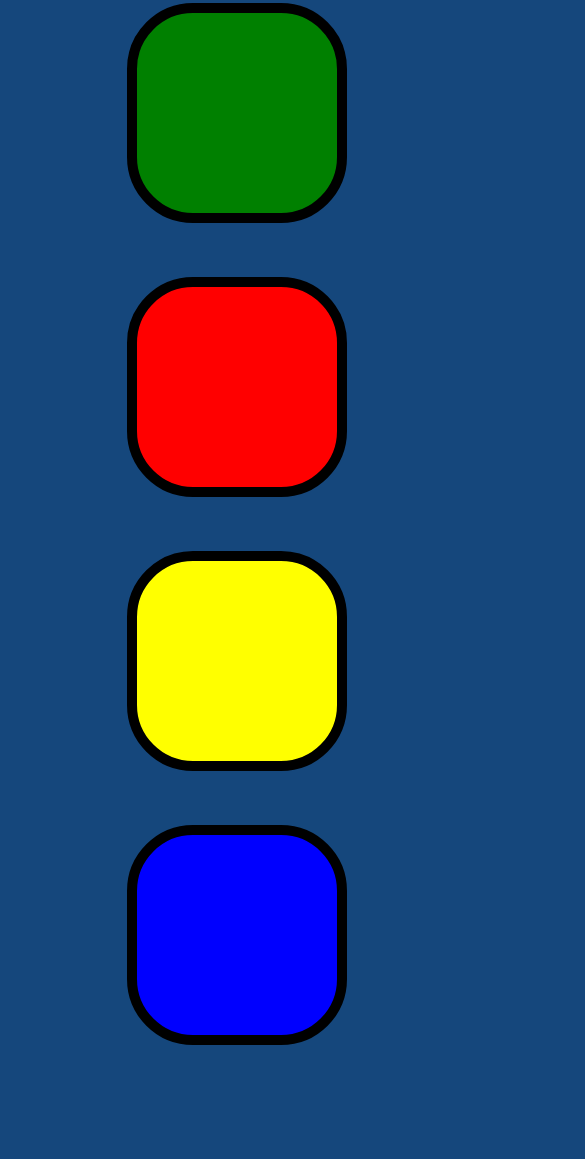
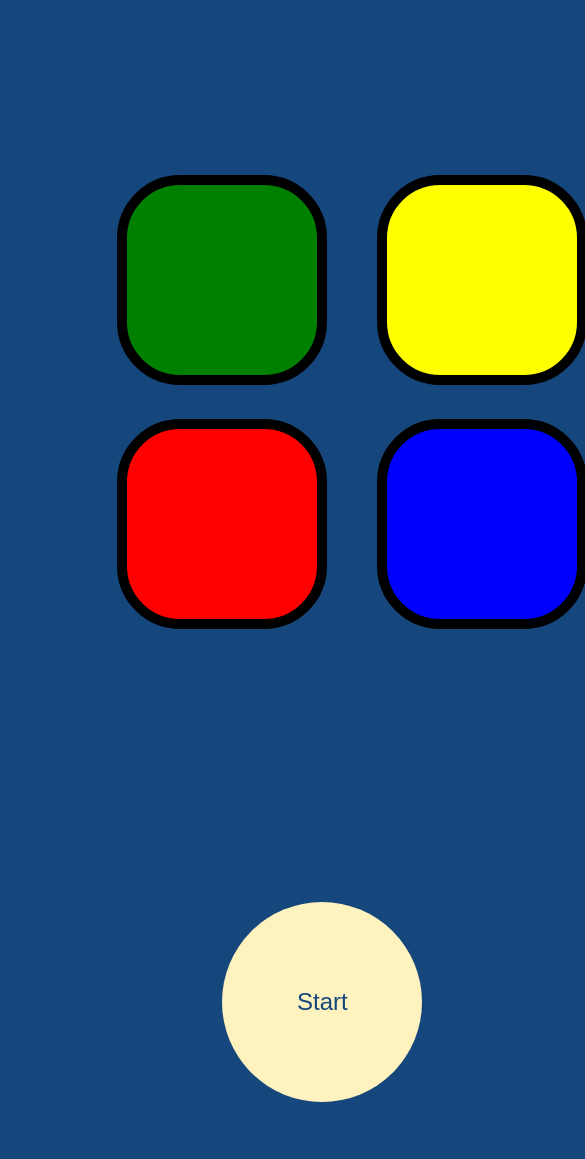
Before and after one commit to a-anvarbek/Simon-Game, a plain HTML site: page index.html in a window 390 px wide. Shown: the part 203-1362 px from the top of the page, 585 px wide, since content can reach past the window. Before the commit the page ends 1285 px from the top, so only its background shows below. Drawn offline with Linux system fonts and the light colour scheme.

Commit message:
Add resposive version

```diff
--- a/index.html
+++ b/index.html
@@ -21,9 +21,18 @@
 
       <div class="row">
         <div type="button" id="yellow" class="btn yellow"></div>
+
         <div type="button" id="blue" class="btn blue"></div>
       </div>
+
+      <div class="buttonStart" id="buttonStart">
+        <!-- <button>Start</button> -->
+      </div>
     </div>
+
+    <footer>
+      <p>&copy;2024 a-anvarbek</p>
+    </footer>
 
     <script src="script.js"></script>
   </body>
--- a/script.js
+++ b/script.js
@@ -10,6 +10,16 @@ var level = 0;
 
 var started = false;
 
+var buttonStart = document.createElement("button");
+buttonStart.textContent = "Start";
+document.getElementById('buttonStart').appendChild(buttonStart);
+
+buttonStart.addEventListener("click", function(){
+    nextSequence();
+    started = true;
+    buttonStart.remove();
+});
+
 // Star the game with keyboard
 document.addEventListener("keypress", function () {
     if (!started) {
@@ -17,6 +27,7 @@ document.addEventListener("keypress", function () {
         nextSequence();
         started = true;
     }
+    buttonStart.remove();
 });
 
 // Click on the keyboard
@@ -90,4 +101,12 @@ function startOver() {
     level = 0;
     gamePattern = [];
     started = false;
+    var buttonStart = document.createElement("button");
+    buttonStart.textContent = "Restart";
+    document.getElementById('buttonStart').appendChild(buttonStart);
+    buttonStart.addEventListener("click", function () {
+        started = true;
+        nextSequence();
+        buttonStart.remove();
+    });
 }
--- a/styles.css
+++ b/styles.css
@@ -14,6 +14,7 @@ body {
   display: block;
   width: 50%;
   margin: auto;
+  position: relative;
 }
 
 .btn {
@@ -55,3 +56,67 @@ body {
   background-color: red;
   opacity: 0.8;
 }
+
+footer p{
+  font-size: 1.5em;
+}
+
+button{
+  font-size: 1.5em;
+  width: 120px;
+  border-radius: 50%;
+  background-color: #fef2bf;
+  border: none;
+  color: #15477c;
+  position: absolute;
+  top: 48%;
+  left: 42%;
+}
+
+@media (max-width: 1000px) {
+  .container {
+    width: 50%;
+    margin: 200px auto 200px auto;
+    display: grid;
+    grid-template-columns: repeat(2, 1fr);
+    grid-template-rows: repeat(2, 1fr);
+    grid-gap: 20px;
+  }
+
+  footer p{
+    font-size: 2.0em;
+    text-align: center;
+    padding: 10px;
+    margin-top: 680px;
+  }
+
+  button{
+    position: relative;
+    width: 200px;
+    height: 200px;
+  }
+
+  .btn{
+    margin: 15px;
+    height: 190px;
+    width: 190px;
+    border: 10px solid black;
+    border-radius: 30%;
+  }
+
+  .red {
+    background-color: red;
+  }
+
+  .green {
+    background-color: green;
+  }
+
+  .blue {
+    background-color: blue;
+  }
+
+  .yellow {
+    background-color: yellow;
+  }
+}
```
